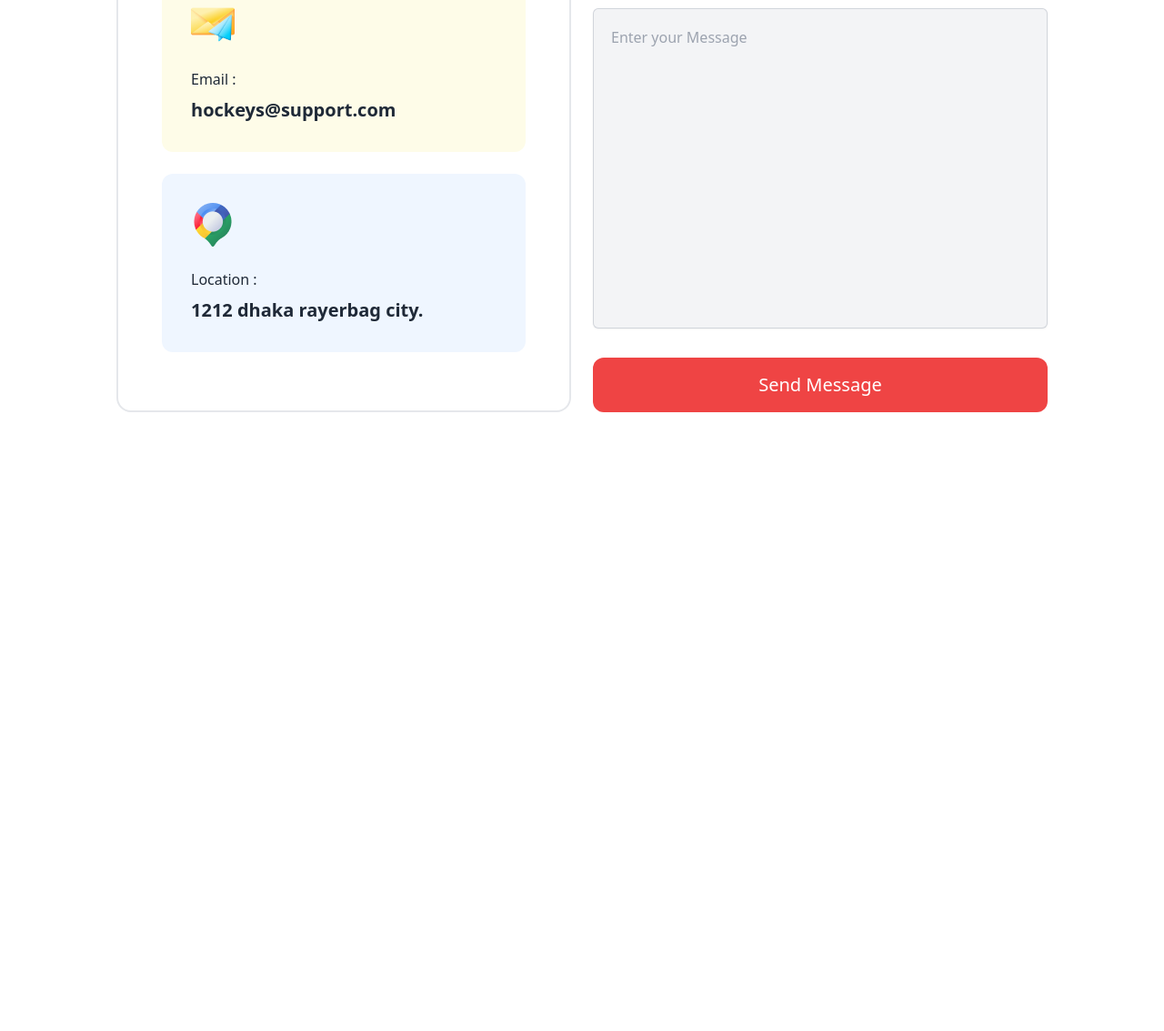
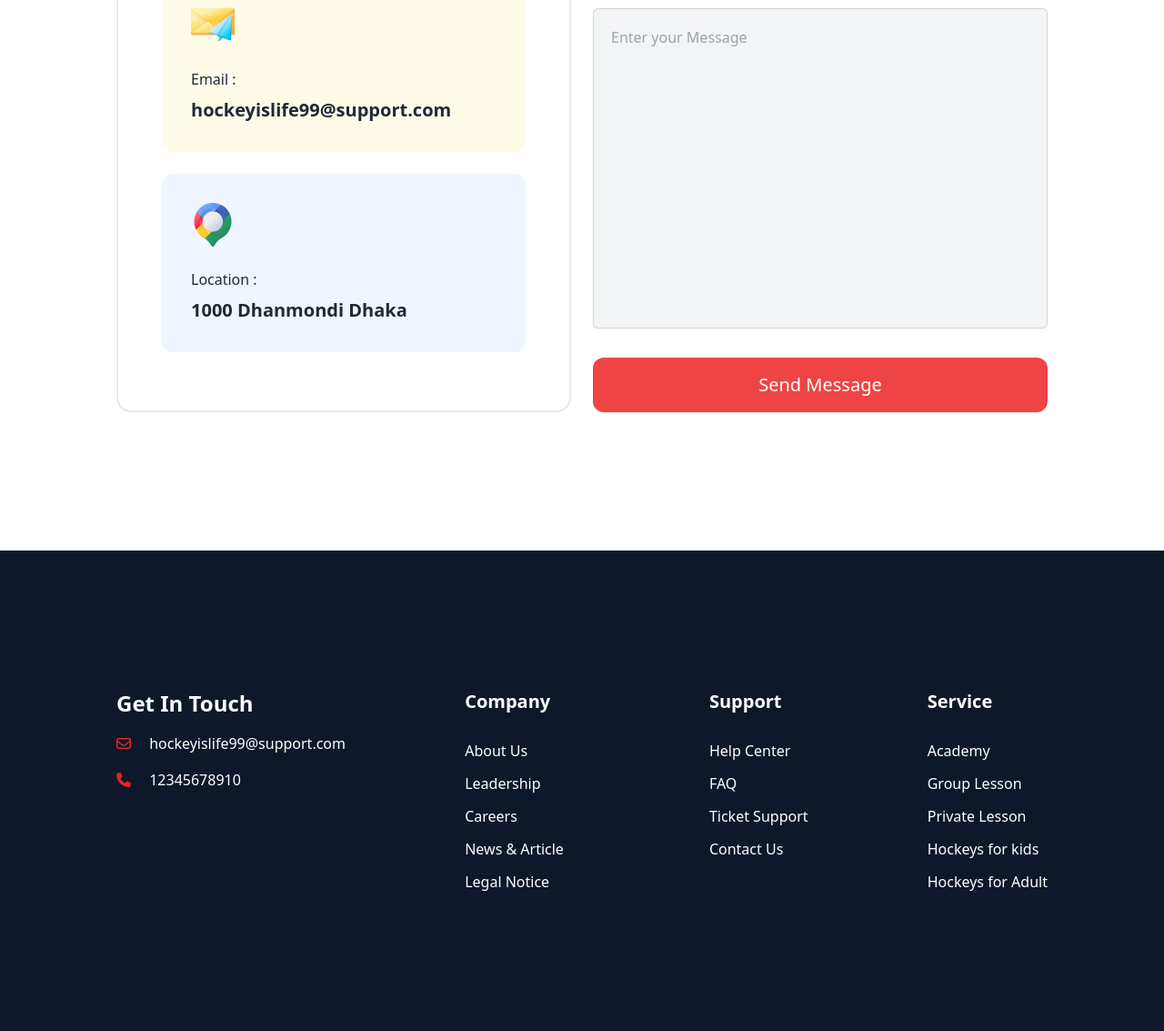
Before and after one commit to baharul-islam-shuvo/hockey-project, a plain HTML site: page index.html in a window 1280 px wide. Shown: the part 5080-6213 px from the top of the page at 91% size. Before the commit the page ends 5685 px from the top, so only its background shows below. Drawn offline with nearby package versions, Linux system fonts and the light colour scheme.

Commit message:
footer added

```diff
--- a/index.html
+++ b/index.html
@@ -623,7 +623,7 @@
 
                             <img src="Images/Group 1171275317.png" alt="">
                             <p class="mt-6 mb-2 font-thin">Phone Number : </p>
-                            <h4 class="text-xl font-bold">000 000 0000</h4>
+                            <h4 class="text-xl font-bold">12345678910</h4>
 
                         </div>
 
@@ -631,7 +631,7 @@
 
                             <img src="Images/Group 1171275318.png" alt="">
                             <p class="mt-6 mb-2 font-thin">Email : </p>
-                            <h4 class="text-xl font-bold">hockeys@support.com</h4>
+                            <h4 class="text-xl font-bold">hockeyislife99@support.com</h4>
 
                         </div>
 
@@ -639,7 +639,7 @@
 
                             <img src="Images/Group 1171275321.png" alt="">
                             <p class="mt-6 mb-2 font-thin">Location : </p>
-                            <h4 class="text-xl font-bold">1212 dhaka rayerbag city.</h4>
+                            <h4 class="text-xl font-bold">1000 Dhanmondi Dhaka</h4>
 
                         </div>
 
@@ -699,7 +699,65 @@
         </section>
 
     </main>
-    <footer>
+
+    <footer class="bg-slate-900 py-24">
+
+        <section class="container mx-auto text-center lg:px-32 lg:py-14 text-white">
+
+            <div class="flex flex-col lg:flex-row justify-between gap-16 lg:gap-32 text-center md:text-start">
+
+                <div class="font-thin">
+                    <h1 class="text-2xl font-bold mb-4">Get In Touch</h1>
+
+                    <div class="mb-4">
+                        <i class="fa-regular fa-envelope mr-4 text-red-600"></i>
+                        <span>hockeyislife99@support.com</span>
+                    </div>
+                    <div>
+                        <i class="fa-solid fa-phone mr-4 text-red-600"></i>
+                        <span> 12345678910</span>
+                    </div>
+                </div>
+
+                <div class="flex flex-row lg:gap-40 justify-around lg:justify-between">
+                    <div>
+                        <h4 class="mb-7 text-xl font-bold">Company</h4>
+                        <ul class=" font-thin">
+                            <li class="mb-3">About Us</li>
+                            <li class="mb-3">Leadership</li>
+                            <li class="mb-3">Careers</li>
+                            <li class="mb-3">News & Article</li>
+                            <li>Legal Notice</li>
+                        </ul>
+                    </div>
+                    <div>
+                        <h4 class="mb-7 text-xl font-bold">Support</h4>
+                        <ul class="space-y-3 font-thin">
+                            <li>Help Center</li>
+                            <li>FAQ</li>
+                            <li>Ticket Support</li>
+                            <li>Contact Us</li>
+
+                        </ul>
+                    </div>
+                </div>
+
+                <div>
+                    <h4 class="mb-7 text-xl font-bold">Service</h4>
+                    <ul class="space-y-3 font-thin">
+                        <li>Academy</li>
+                        <li>Group Lesson</li>
+                        <li>Private Lesson</li>
+                        <li>Hockeys for kids</li>
+                        <li>Hockeys for Adult </li>
+                    </ul>
+                </div>
+
+            </div>
+
+
+
+        </section>
 
     </footer>
 </body>
```
